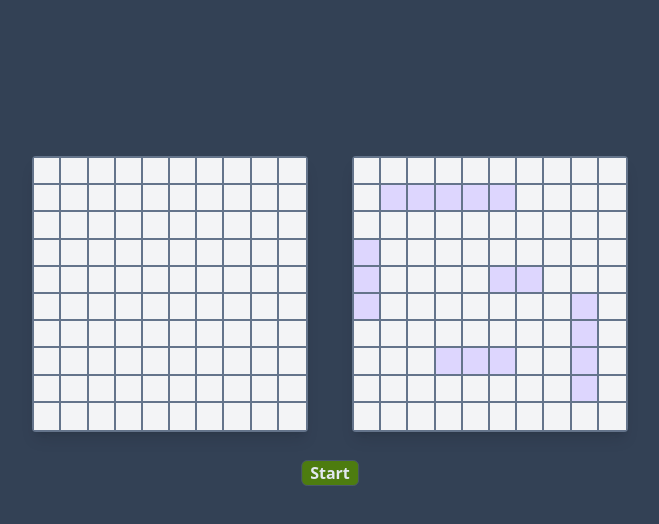
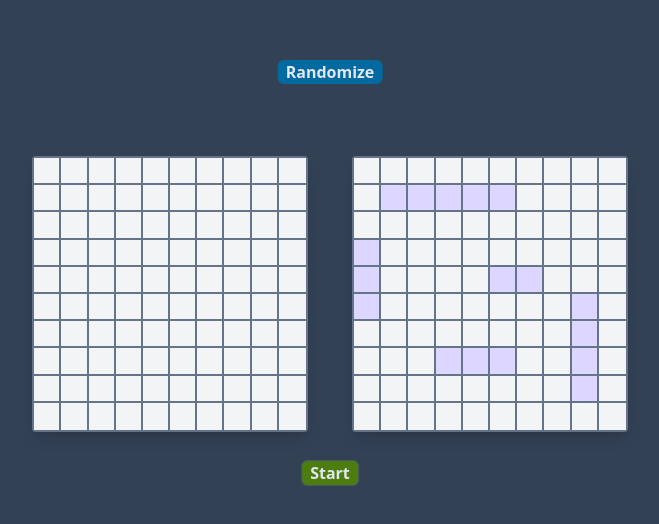
Before and after one commit to gabs712/battleship, a website built with webpack: page src/index.html in a window 1280 px wide. Shown: the part 106-630 px from the top of the page, without its empty margins (310-969 px from the left). Built offline with nearby package versions, Linux system fonts and the light colour scheme.

Commit message:
Add randomize buttom

```diff
--- a/src/index.html
+++ b/src/index.html
@@ -7,6 +7,17 @@
   </head>
   <body class="grid min-h-svh place-content-center bg-slate-700">
     <main class="relative">
+      <div
+        class="absolute left-1/2 -top-24 flex -translate-x-1/2 justify-center"
+      >
+        <button
+          data-randomize-buttom
+          class="rounded-md bg-sky-700 px-2 font-bold text-slate-200 transition-colors hover:bg-sky-600 active:bg-sky-500"
+          type="button"
+        >
+          Randomize
+        </button>
+      </div>
       <div class="flex gap-11">
         <div
           data-grid1
@@ -20,7 +31,7 @@
       <div class="absolute left-1/2 mt-7 flex -translate-x-1/2 justify-center">
         <button
           data-start-button
-          class="rounded-md hover:bg-lime-600 active:bg-lime-500 transition-colors border border-slate-600 bg-lime-700 px-2 font-bold text-slate-200"
+          class="rounded-md border border-slate-600 bg-lime-700 px-2 font-bold text-slate-200 transition-colors hover:bg-lime-600 active:bg-lime-500"
           type="button"
         >
           Start
```
